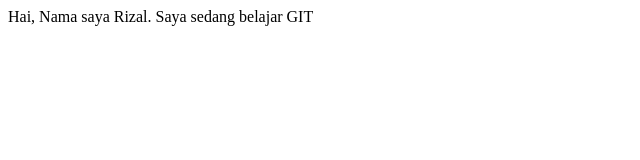
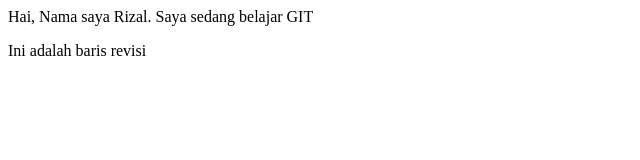
Before and after one commit to tetcotet/belajar-git, a plain HTML site: page index.html in a window 1280 px wide. Shown: the whole page, without its empty margins (0-640 px from the left). Drawn offline with Linux system fonts and the light colour scheme.

Commit message:
tambahkan baris di file index

```diff
--- a/index.html
+++ b/index.html
@@ -7,6 +7,8 @@
 
 <body>
     <p>Hai, Nama saya Rizal. Saya sedang belajar GIT</p>
+
+    <p>Ini adalah baris revisi</p>
 </body>
 
 </html>
```
